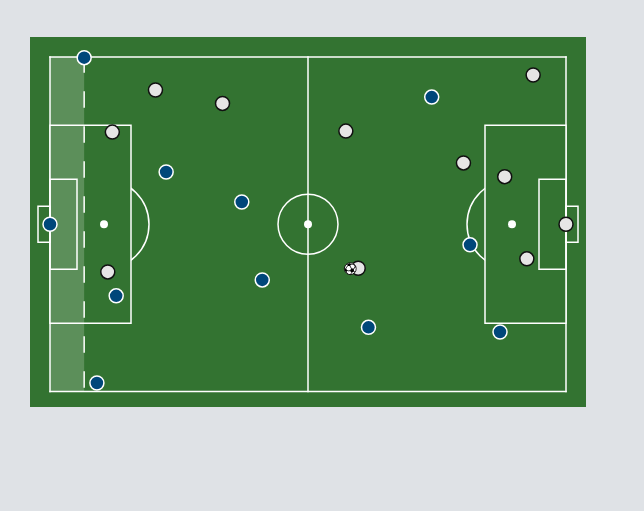
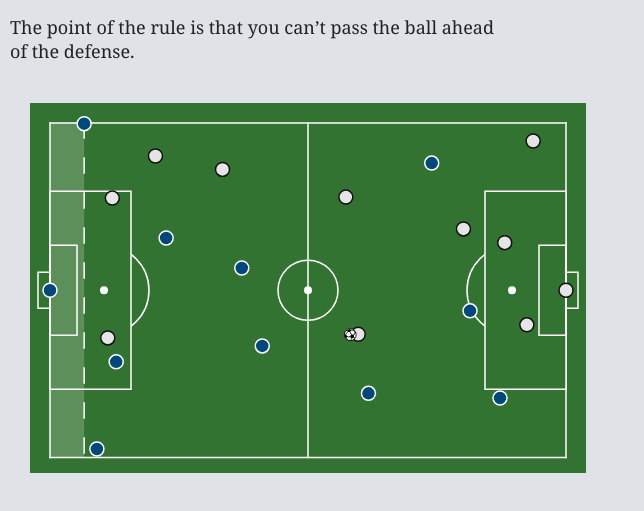
Before and after one commit to futuraprime/offside, a website: page index.html in a window 1280 px wide. Shown: the part 145-656 px from the top of the page, without its empty margins (0-644 px from the left). Drawn offline with Linux system fonts and the light colour scheme.

Commit message:
More text.

```diff
--- a/index.html
+++ b/index.html
@@ -13,7 +13,8 @@
 <body>
     <h1>What's Offside?</h1>
     <div class="intro-text">
-        If you&rsquo;re watching the World Cup this month, you&rsquo;ll certainly encounter the offside rule a few times. What's &ldquo;offside&rdquo; mean?
+        <p>If you&rsquo;re watching the World Cup this month, you&rsquo;ll certainly encounter the offside rule a few times. What's &ldquo;offside&rdquo; mean?</p>
+        <p>The point of the rule is that you can&rsquo;t pass the ball ahead of the defense.</p>
     </div>
 
     <svg id="interactive"></svg>
--- a/stylus/typography.styl
+++ b/stylus/typography.styl
@@ -35,3 +35,7 @@ h1 {
   min-width: 300px;
   max-width: 500px;
 }
+
+p + p {
+  margin-top: 1em;
+}
```
Also changed, not shown: css/style.css.
